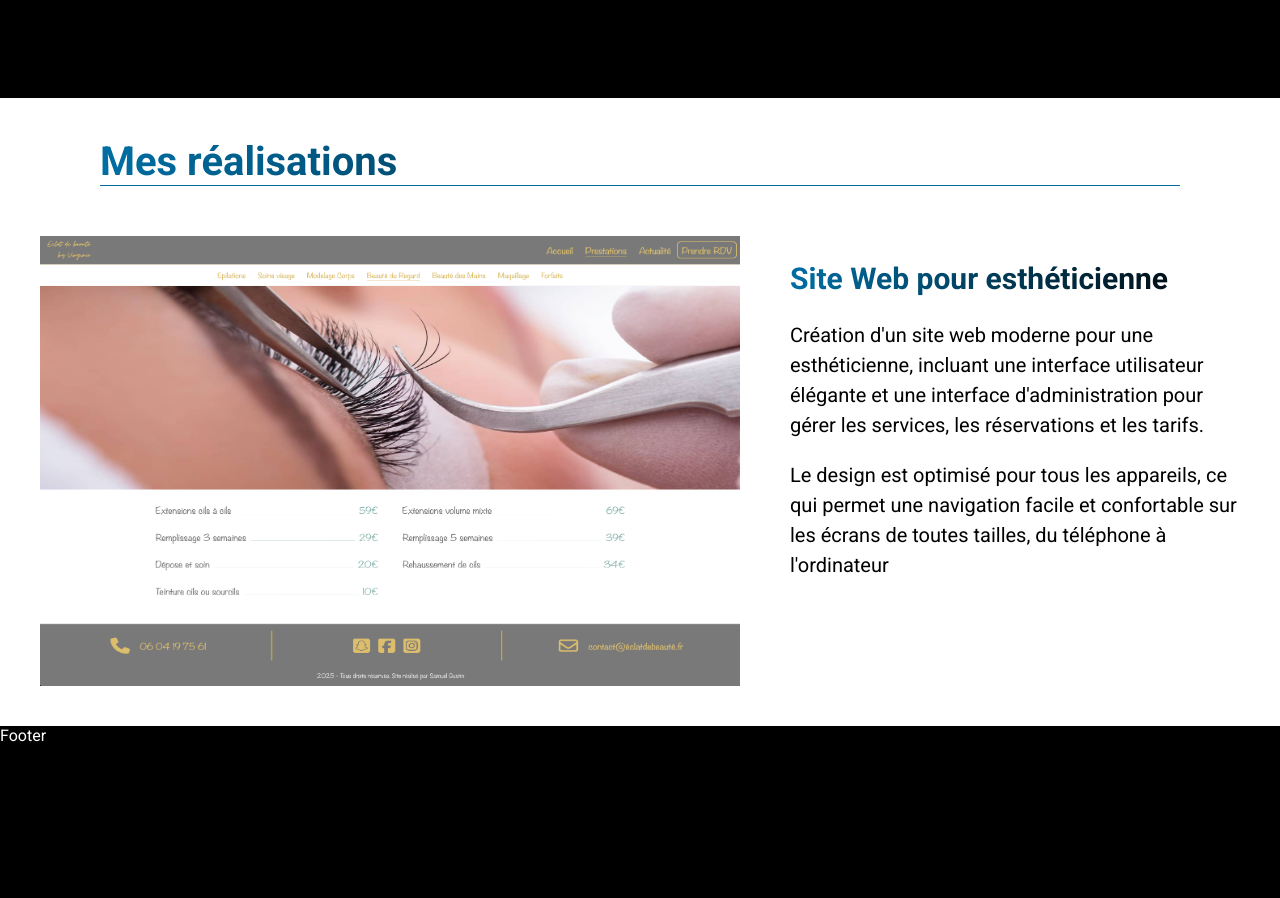
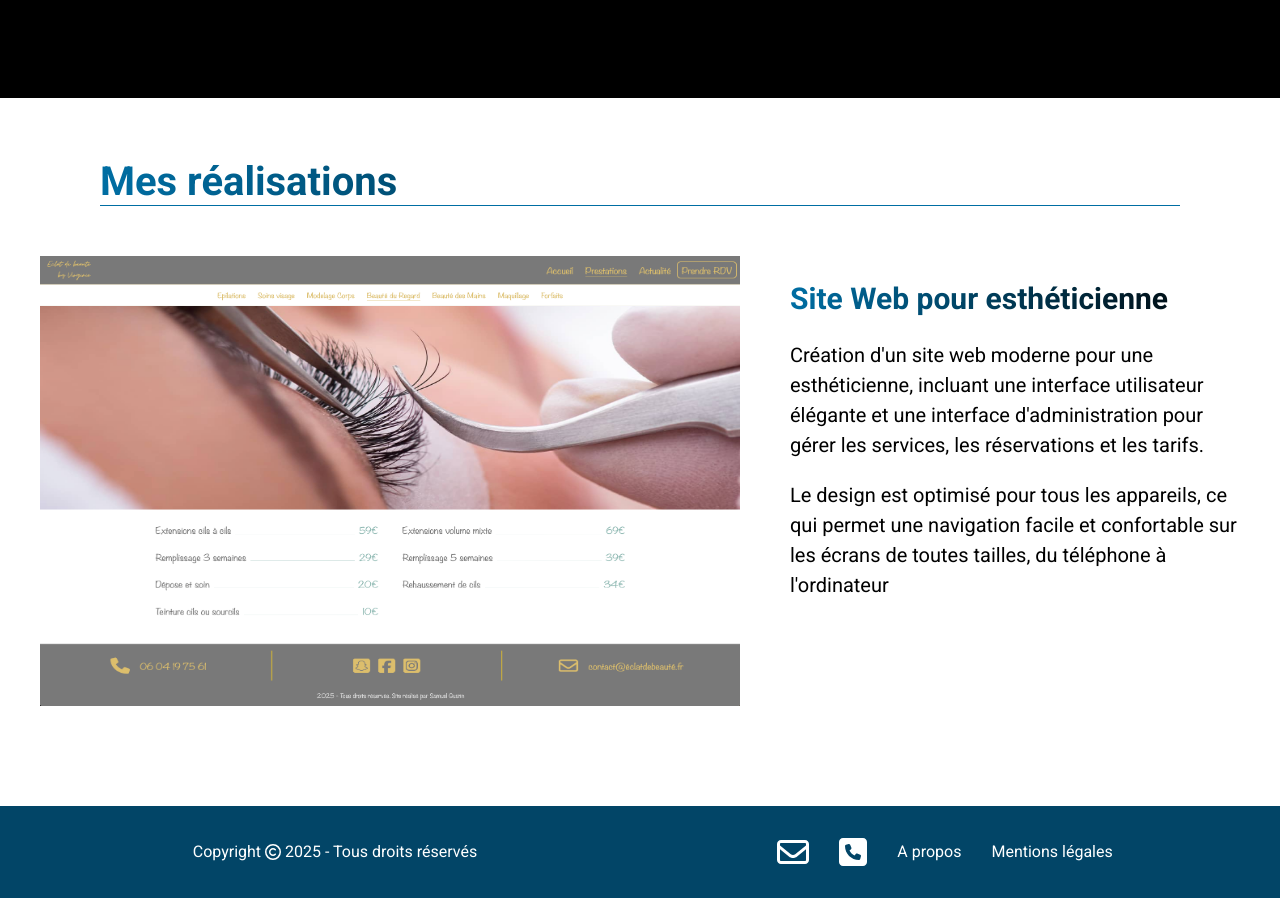
Before and after one commit to SGdevWeb/SGWebCreation-frontend, a React (Vite) app: page / in a window 1280 px wide. Shown: the part 3748-4646 px from the top of the page. Before the commit the page ends 4493 px from the top, so only its background shows below. Built offline with nearby package versions, Linux system fonts and the light colour scheme.

Commit message:
feat(footer): add content

```diff
--- a/src/components/Footer/Footer.jsx
+++ b/src/components/Footer/Footer.jsx
@@ -1,7 +1,33 @@
+import { faCopyright, faEnvelope } from "@fortawesome/free-regular-svg-icons";
 import styles from "./Footer.module.scss";
+import { FontAwesomeIcon } from "@fortawesome/react-fontawesome";
+import { Link } from "react-router-dom";
+import { faSquarePhone } from "@fortawesome/free-solid-svg-icons";
 
 const Footer = () => {
-  return <footer className={styles.container}>Footer</footer>;
+  return (
+    <footer className={styles.container}>
+      <div className={styles.row}>
+        <div className={styles.left}>
+          <div>Copyright&nbsp;</div>
+          <FontAwesomeIcon icon={faCopyright} />
+          <div>&nbsp;2025 - Tous droits réservés</div>
+        </div>
+        <div className={styles.right}>
+          <a href="mailto:contact@sgwebcreation.fr" className={styles.icon}>
+            <FontAwesomeIcon icon={faEnvelope} size="2x" />
+          </a>
+          <a href="tel:+33604157813" className={styles.icon}>
+            <FontAwesomeIcon icon={faSquarePhone} size="2x" />
+          </a>
+          <Link to="/a-propos">A propos</Link>
+          <div>Mentions légales</div>
+        </div>
+      </div>
+
+      <div></div>
+    </footer>
+  );
 };
 
 export default Footer;
--- a/src/components/Footer/Footer.module.scss
+++ b/src/components/Footer/Footer.module.scss
@@ -0,0 +1,31 @@
+.container {
+  background-color: #024567;
+  padding: 30px;
+  color: white;
+  a {
+    color: white;
+  }
+}
+
+.row {
+  display: flex;
+}
+
+.left {
+  width: 50%;
+  display: flex;
+  align-items: center;
+  justify-content: center;
+}
+
+.right {
+  width: 50%;
+  display: flex;
+  align-items: center;
+  gap: 30px;
+  justify-content: center;
+}
+
+.icon {
+  cursor: pointer;
+}
--- a/src/pages/HomePage/Components/Achievements/Achievements.module.scss
+++ b/src/pages/HomePage/Components/Achievements/Achievements.module.scss
@@ -4,8 +4,8 @@
   color: black;
   width: 100%;
   margin: auto;
-  padding-top: 40px;
-  padding-bottom: 40px;
+  padding-top: 60px;
+  padding-bottom: 100px;
 }
 
 .sectionTitle {
```
